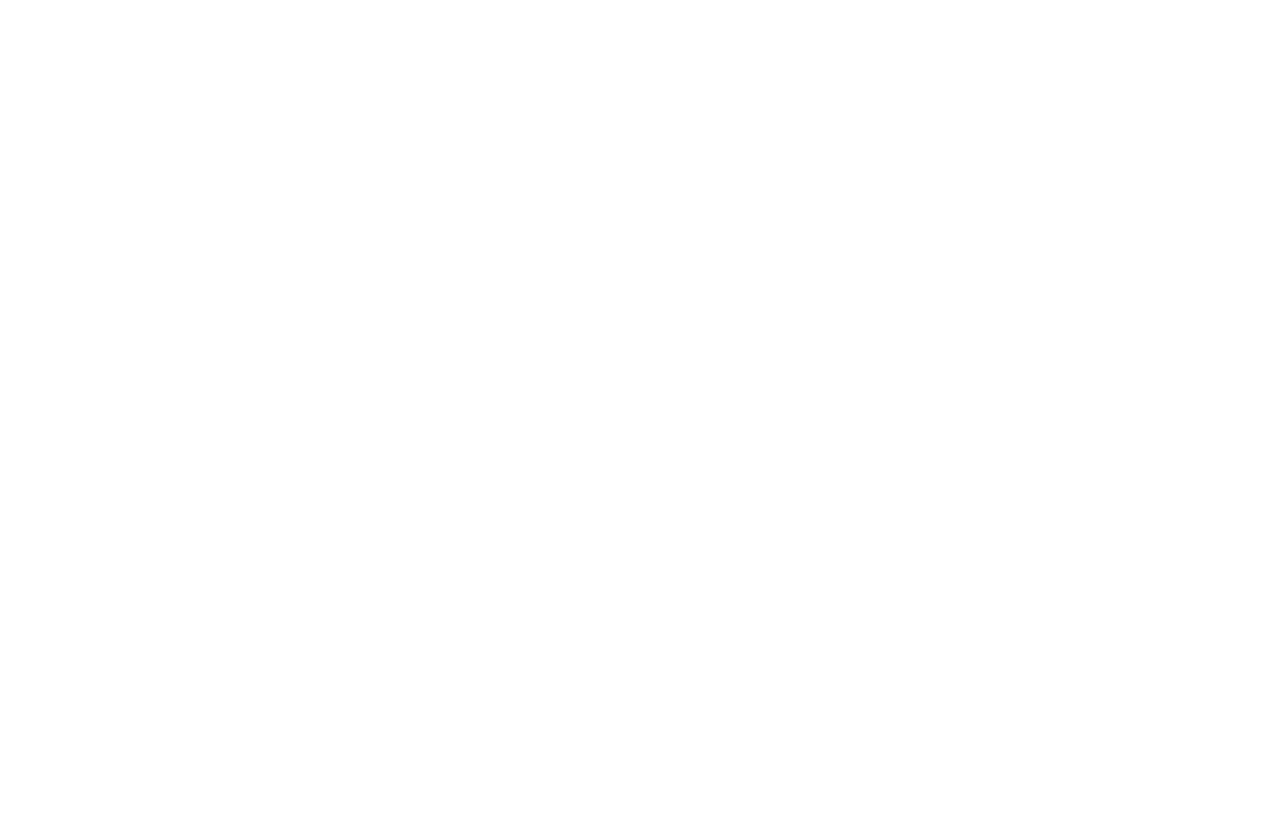
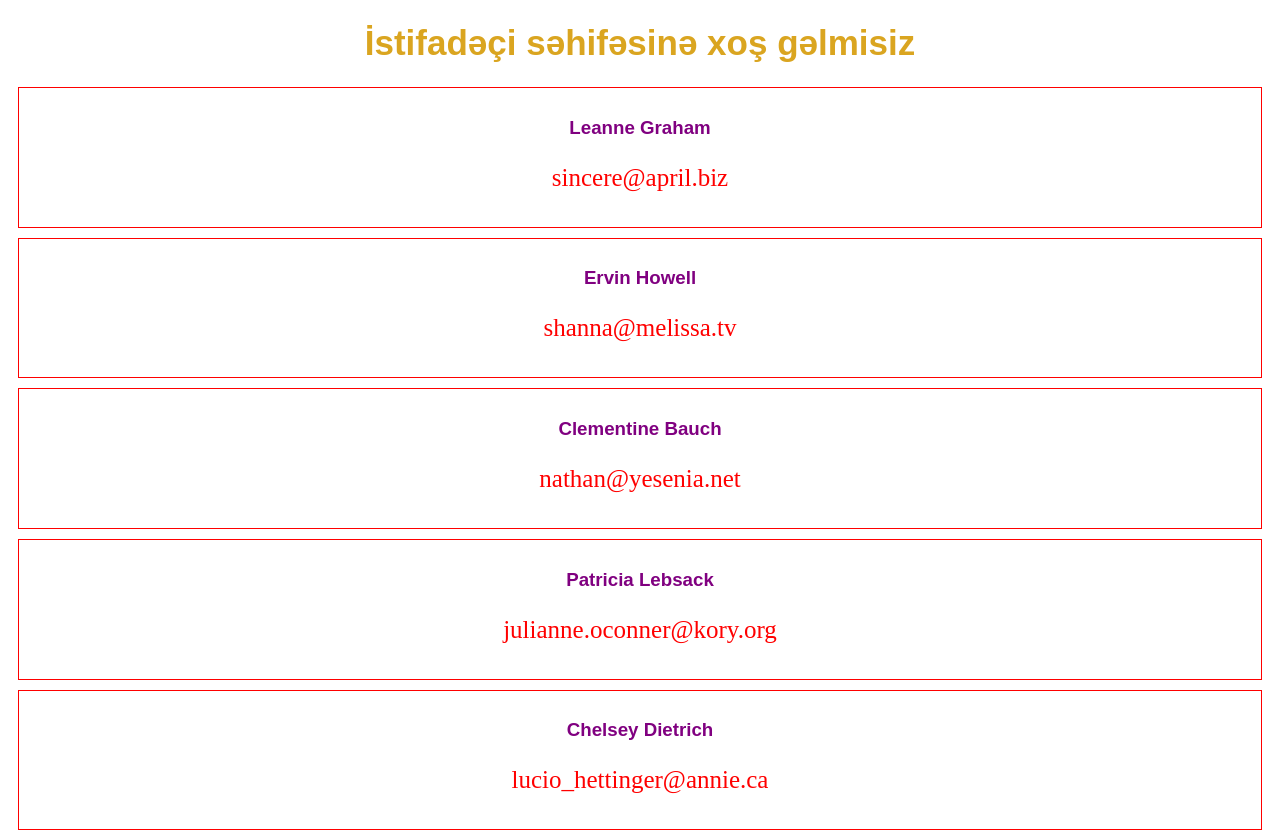
Before and after one commit to IdrisVeli1987/idris-react, a React (Create React App) app: page / in a window 1280 px wide. Shown: the top 831 px of the page. Before the commit the page ends 800 px from the top, so only its background shows below. Built offline with nearby package versions, Linux system fonts and the light colour scheme.

Commit message:
add Users page

```diff
--- a/src/App.jsx
+++ b/src/App.jsx
@@ -1,5 +1,9 @@
+import Users from "./page/Users";
+
 const App = () => {
-  return <></>;
+  return <>
+    <Users />
+  </>;
 };
 
 export default App;
--- a/src/page/Users/index.jsx
+++ b/src/page/Users/index.jsx
@@ -1,10 +1,19 @@
 import { users } from "./data";
-
+import styles from "./style.module.css";
 const Users = () => {
+  console.log(styles);
   return (
-        <>
-            <h1>İstifadəçi səhifəsinə xoş gəlmisiz</h1>
-        </>
-    );
+    <>
+      <h1 className={styles.user_heading}>İstifadəçi səhifəsinə xoş gəlmisiz</h1>
+      {users.map((user) => {
+        return (
+          <div className={styles.user} key={user.id}>
+            <h3 className={styles.heading}>{user.name}</h3>
+            <p className={styles.user_email}>{user.email}</p>
+          </div>
+        );
+      })}
+    </>
+  );
 };
 export default Users;
--- /dev/null
+++ b/src/page/Users/style.module.css
@@ -0,0 +1,27 @@
+.user {
+  border: 1px solid red;
+  margin: 10px;
+  padding: 10px;
+}
+
+.user_heading{
+  text-align: center;
+  color: goldenrod;
+  font-size: 35px;
+  font-family: sans-serif;
+}
+
+.heading {
+  font-style: 32px;
+  color: purple;
+  text-align: center;
+  font-family: sans-serif;
+}
+
+.user_email {
+  font-family: cursive;
+  color: red;
+  text-align: center;
+  text-transform: lowercase;
+  font-size: 25px;
+}
```
